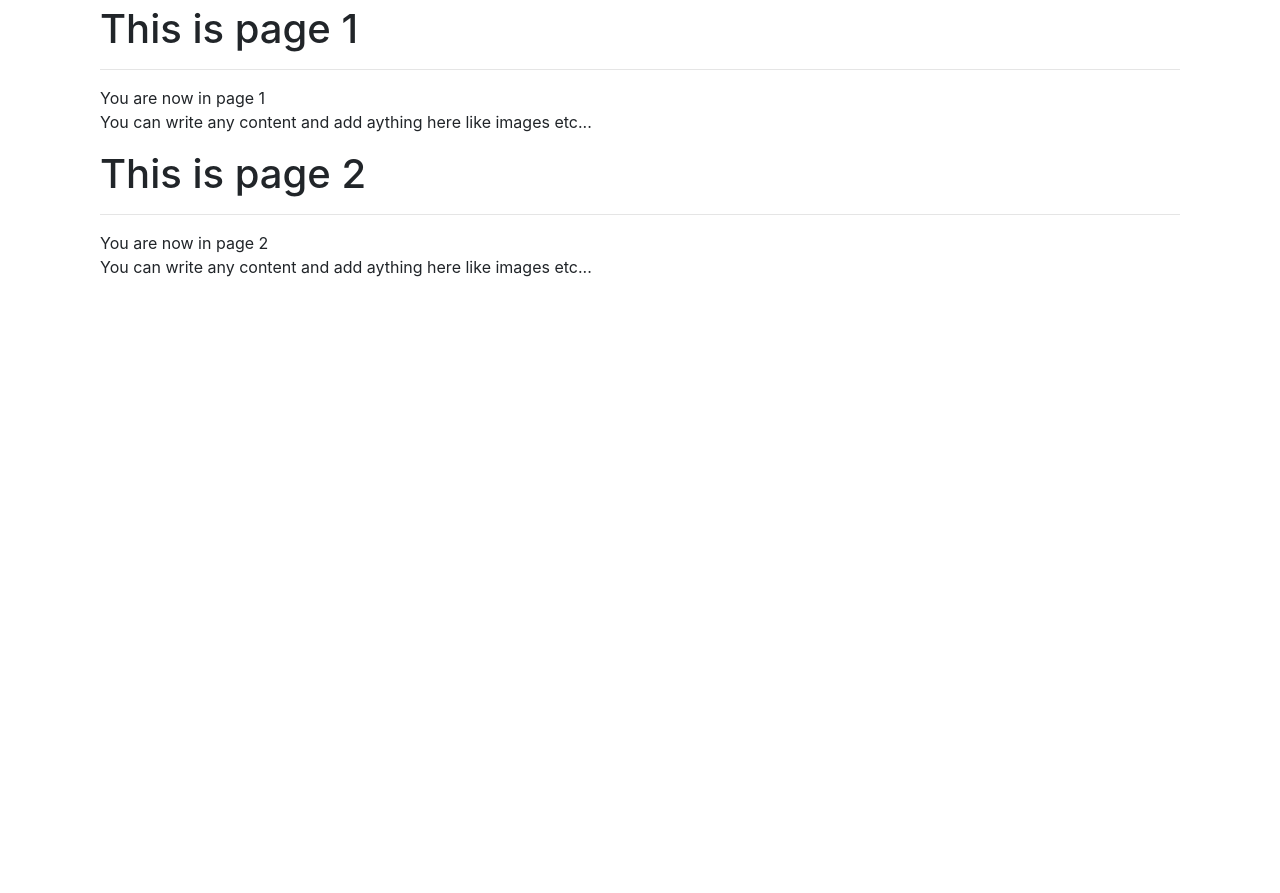
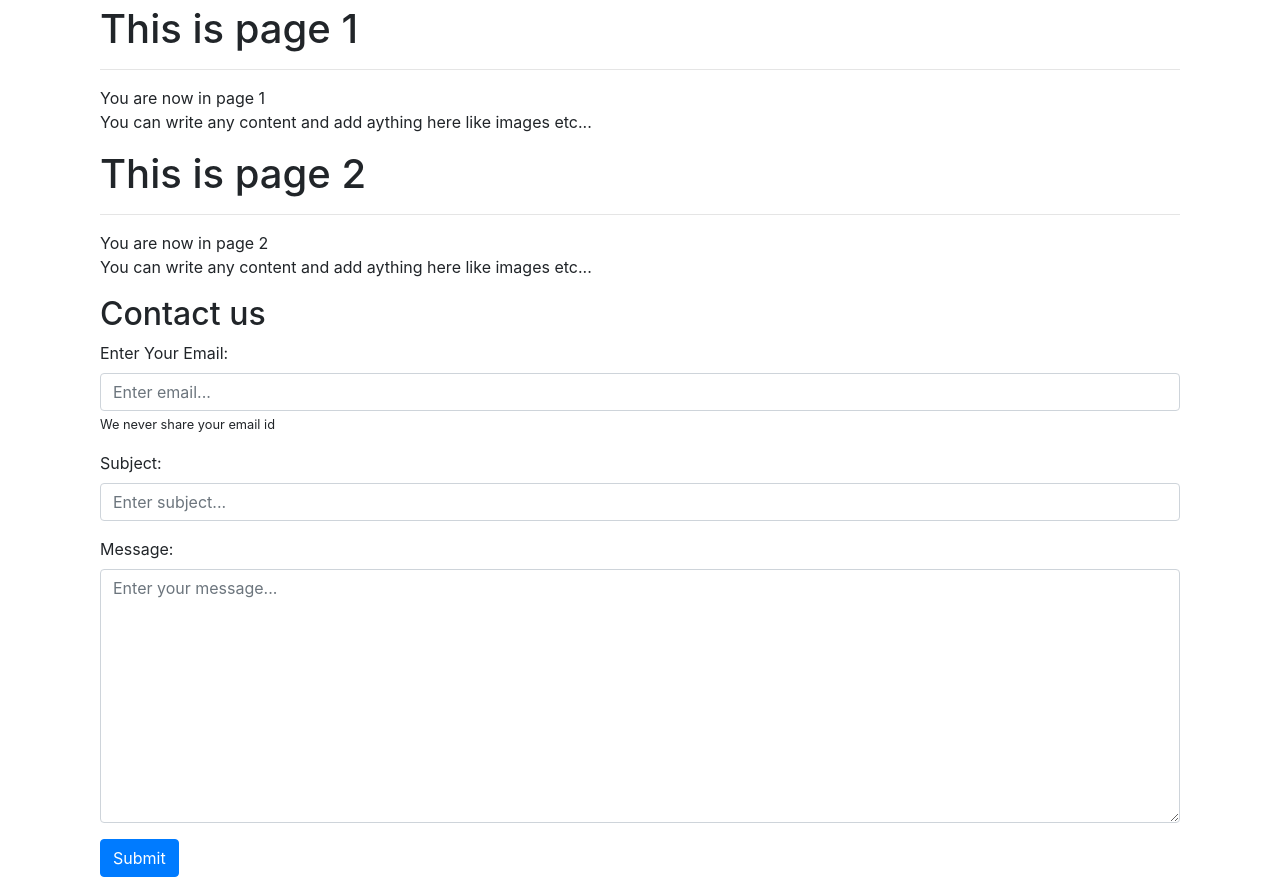
Before and after one commit to krish-nair/SinglePageResponsiveWebsite, a plain HTML site: page Index.html in a window 1280 px wide. Shown: the part 85-978 px from the top of the page. Before the commit the page ends 800 px from the top, so only its background shows below. Drawn offline with nearby package versions, Linux system fonts and the light colour scheme.

Commit message:
add contact-us page

```diff
--- a/Index.html
+++ b/Index.html
@@ -72,7 +72,7 @@
                   and add aything here like images etc...
               </p>
           </div>
-          <div id="page1" class="container-fluid">
+          <div id="page2" class="container-fluid">
               <h1>This is page 2</h1>
               <hr>
               <p>You are now in page 2<br>
@@ -80,7 +80,63 @@
                   and add aything here like images etc...
               </p>
           </div>
+
+          <div id="contact-us" class="container-fluid">
+              <h2>Contact us</h2>
+              <form>
+                  <div class="form-group">
+                      <label>Enter Your Email:</label>
+                      <input type="text" class="form-control" placeholder="Enter email..." aria-describedby="emailhelp">
+                      <small id="emailhelp" class="form-text form-muted">We never share your email id</small>
+                  </div>
+                  <div class="form-group">
+                      <label>Subject:</label>
+                      <input type="text" class="form-control" placeholder="Enter subject...">
+                  </div>
+                  <div class="form-group">
+                      <label>Message:</label>
+                      <textarea class="form-control" placeholder="Enter your message..." rows="10"></textarea>
+                  </div>
+                  <div class="form-group">
+                      <button type="button" class="btn btn-primary">Submit</button>
+                  </div>
+              </form>
+          </div>
       </div>
+
+
+
+
+
+
+
+
+
+
+
+
+
+
+
+
+
+
+
+
+
+
+
+
+
+
+
+
+
+
+
+
+
+
 
   </body>
 </html>
```
